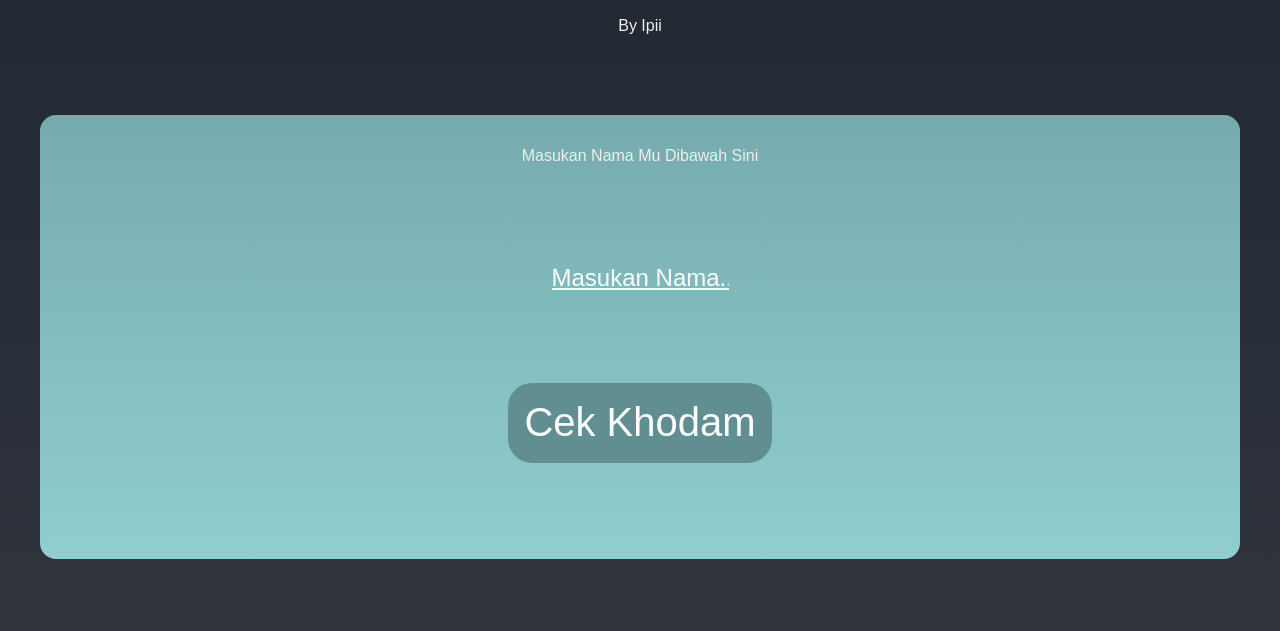
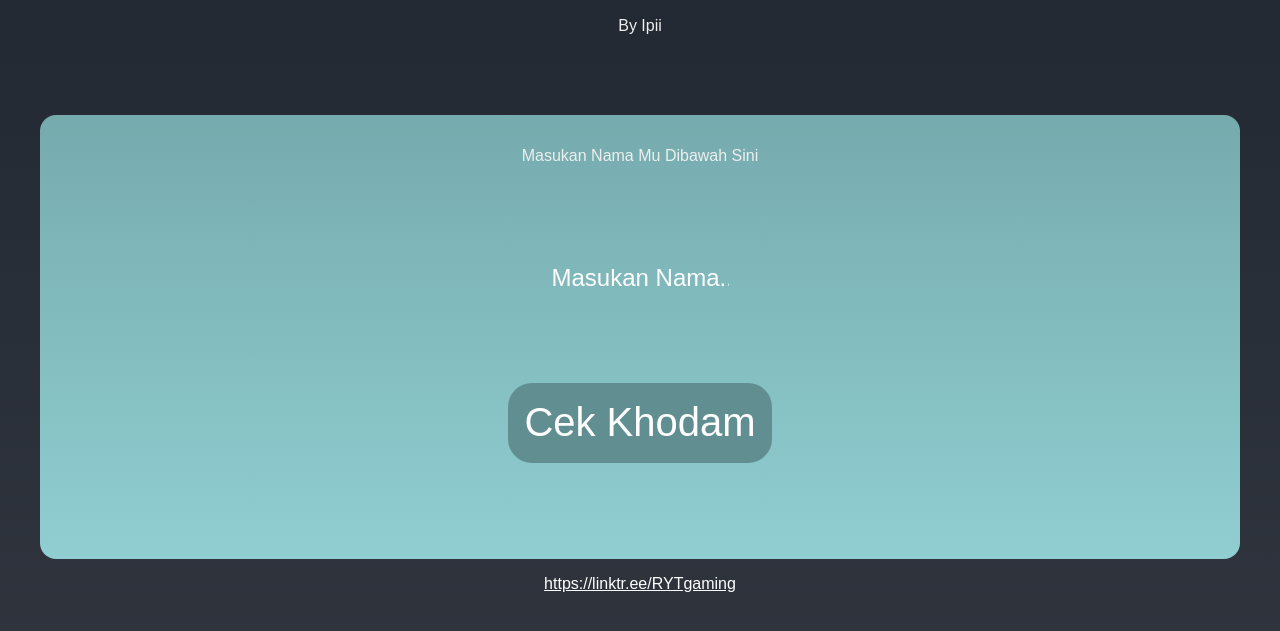
Before and after one commit to R1TGAMING/Cek-Khodam, a plain HTML site: page index.html in a window 1280 px wide. Shown: the part 71-702 px from the top of the page. Drawn offline with Linux system fonts and the light colour scheme; a web font is replaced by a local one.

Commit message:
Add files via upload

```diff
--- a/index.html
+++ b/index.html
@@ -17,7 +17,9 @@
           <input type="text" id = "form-name" placeholder="Masukan Nama..." required><br>
           <input type = "submit" value = "Cek Khodam" id = "submit">
         </form>
+
       </div>
+      <p><a href = "https://linktr.ee/RYTgaming">https://linktr.ee/RYTgaming</a></p>
     </div>
   </body>
 </html>
--- a/styles.css
+++ b/styles.css
@@ -12,11 +12,18 @@ body {
   margin-top : 5vh;
   padding : 0;
   font-family: "Sofia Sans", sans-serif;
+
+}
+.container a:hover {
+  color : white;
+}
+.container a {
+  color : white;
 }
 .form-khodam {
   border-radius : 2vh;
   padding : 2vh;
-
+  overflow : hidden;
   background-image : linear-gradient(#76ABAE, #90ced1);
   margin-top : 10vh;
   margin-right : 5vh;
@@ -32,13 +39,12 @@ body {
   text-align: center;
   border : none;
   height : 5vh;
-  text-decoration: underline;
+
   color : white;
 }
 #form-name::placeholder {
   color : white;
-  font-size : 3vh;
-  text-decoration: underline;
+  font-size : 3vh
 }
 #submit {
   background-color : #618f91;
@@ -53,5 +59,5 @@ body {
 }
 .khodamResult {
   margin-top : 20vh;
-  font-size : 10vh;
+  font-size : 8vh;
 }
```
